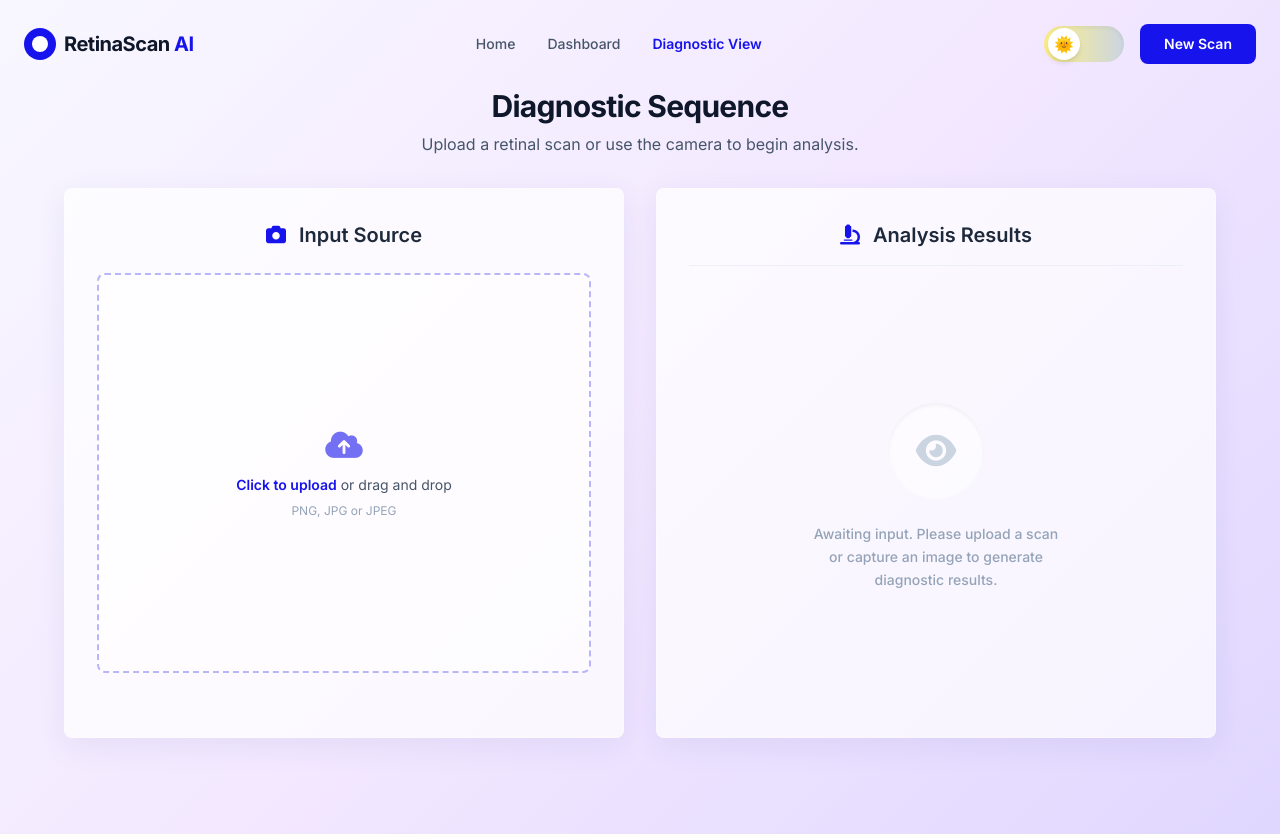
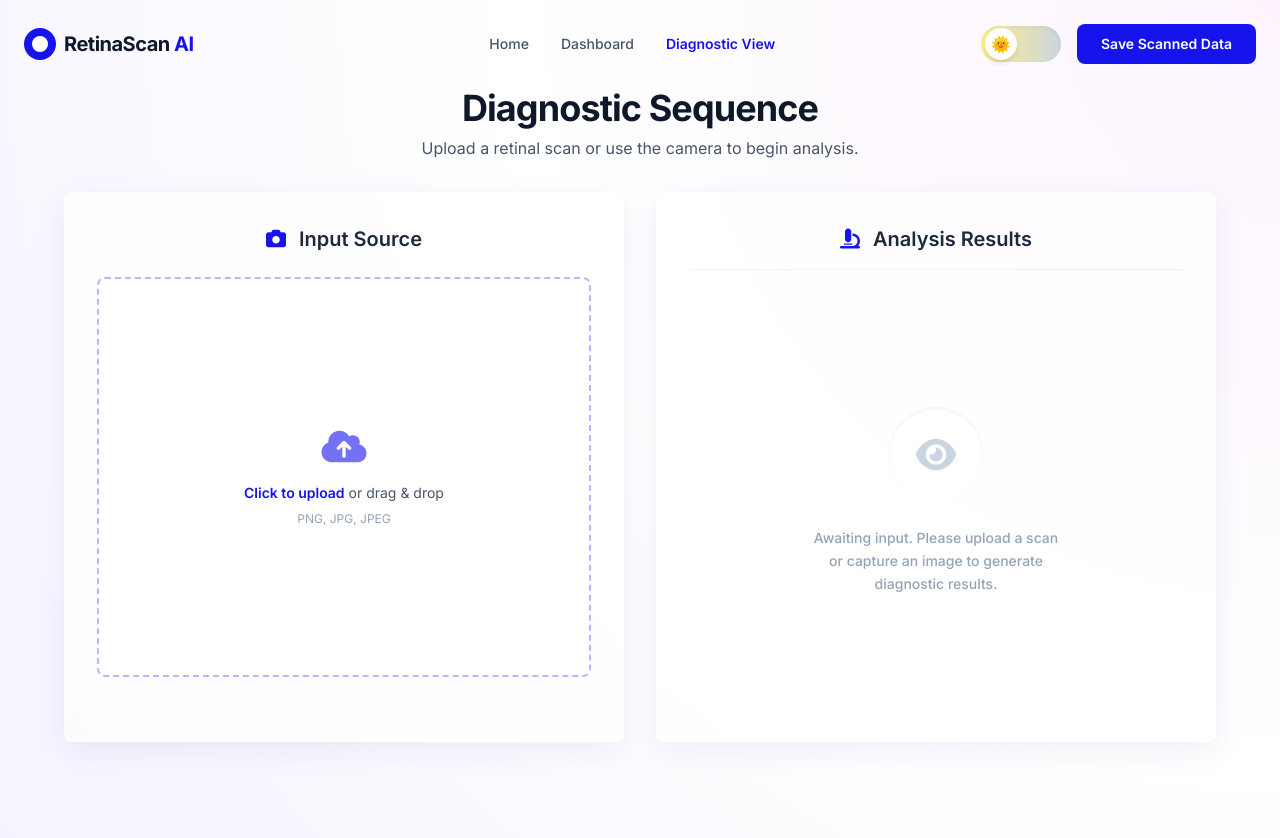
Before and after one commit to Nihar0001/dr_hybrid_project, a Flask app: page /scanner in a window 1280 px wide. Run offline with Flask 3, Linux system fonts and the light colour scheme; some libraries are stand-ins or nearby versions.

Commit message:
Dashboard ✔️ Scanner ✔️ Index✔️

```diff
--- a/dr_hybrid_project/app/templates/index.html
+++ b/dr_hybrid_project/app/templates/index.html
@@ -39,6 +39,10 @@
     }
   </script>
 <style data-purpose="custom-animations">
+
+        * {
+         transition: background-color 0.3s ease, color 0.3s ease;
+      }
         body{
         animation: formFade 1s ease forwards;
       }
--- a/dr_hybrid_project/app/templates/scanner.html
+++ b/dr_hybrid_project/app/templates/scanner.html
@@ -9,6 +9,7 @@
       rel="stylesheet"
     />
 <script src="https://cdn.tailwindcss.com?plugins=forms,container-queries"></script>
+
 <script>
   if (localStorage.getItem("theme") === "dark") {
     document.documentElement.classList.add("dark");
@@ -44,6 +45,10 @@
     />
     <style>
 
+      * {
+         transition: background-color 0.3s ease, color 0.3s ease;
+      }
+
       body{
         animation: formFade 1s ease forwards;
       }
@@ -51,10 +56,11 @@
         from { opacity: 0; transform: translateY(-20px); }
         to { opacity: 1; transform: translateY(0); }
       }
-      html.dark {
+      /* html.dark {
         background: #0a0a0b;
         color: #f1f1f1;
-      }
+      } */
+
 
       html.dark .gradient-bg {
         background: radial-gradient(circle at top right, #1a1a1d, #0a0a0b);
@@ -87,23 +93,49 @@
         -webkit-backdrop-filter: blur(10px);
         border: 1px solid rgba(255, 255, 255, 0.3);
         box-shadow: 0 8px 32px 0 rgba(31, 38, 135, 0.07);
+        animation: fadeInUp 0.6s ease both;
+      }
+      .glass-card:hover {
+        transform: translateY(-4px);
+        box-shadow: 0 20px 40px rgba(23, 19, 236, 0.15);
       }
       .gradient-bg {
-        background: linear-gradient(
-          135deg,
-          #f8f7ff 0%,
-          #f3e8ff 50%,
-          #e0d7ff 100%
-        );
+          background: radial-gradient(circle at top right, #fdf4ff, #ffffff, #f5f3ff);
           min-height: 100vh;
       }
       nav a.active {
         color: #1713ec;
         font-weight: 600;
       }
+      .glass-morphism {
+          background: rgba(255, 255, 255, 0.6);
+          backdrop-filter: blur(12px);
+          -webkit-backdrop-filter: blur(12px);
+          border: 1px solid rgba(255, 255, 255, 0.3);
+      }
+      .dark .glass-morphism {
+        background: rgba(20, 20, 22, 0.7);
+        border: 1px solid rgba(255,255,255,0.08);
+      }
+      @keyframes fadeInUp {
+          from {
+            opacity: 0;
+            transform: translateY(20px);
+        }
+        to {
+            opacity: 1;
+            transform: translateY(0);
+        }
+    }
+
+    img:hover {
+  transform: scale(1.02);
+  transition: transform 0.3s ease;
+}
+
     </style>
   </head>
-  <body class="font-sans text-slate-800 gradient-bg">
+  <body class="font-sans text-slate-900 dark:text-white gradient-bg">
     <!-- Navigation -->
     <nav
       class="w-full z-50 p-6 flex items-center justify-between max-w-7xl mx-auto"
@@ -112,16 +144,16 @@
         <div
           class="w-8 h-8 bg-brand rounded-full flex items-center justify-center"
         >
-          <div class="w-4 h-4 bg-white rounded-full"></div>
+          <div class="w-4 h-4 bg-white dark:bg-black rounded-full transition-colors"></div>
         </div>
-        <span class="text-xl font-bold tracking-tight text-slate-900"
+        <span class="text-xl font-bold tracking-tight text-slate-900 dark:text-white"
           >RetinaScan <span class="text-brand">AI</span></span
         >
       </div>
-      <div class="hidden md:flex space-x-8 text-sm font-medium text-slate-600">
+      <div class="hidden md:flex space-x-8 text-sm font-medium text-slate-600 dark:text-gray-300">
         <a
           href="{{ url_for('index') }}"
-          class="hover:text-brand transition-colors"
+          class="hover:text-brand transition-colors" style="padding-left: 90px;"
           >Home</a
         >
         <a
@@ -143,7 +175,7 @@
         >
           <div
             id="toggleCircle"
-            class="w-8 h-8 bg-white rounded-full shadow-md flex items-center justify-center transition-all duration-300"
+            class="w-8 h-8 bg-white dark:bg-[#111] rounded-full shadow-md flex items-center justify-center transition-all duration-300"
           >
             🌞
           </div>
@@ -153,17 +185,17 @@
           href="{{ url_for('scanner') }}"
           class="bg-brand text-white px-6 py-2.5 rounded-eight text-sm font-semibold hover:shadow-lg transition-all inline-block"
         >
-          New Scan
+          Save Scanned Data
         </a>
       </div>
     </nav>
 
     <main class="max-w-7xl mx-auto px-4 pb-24">
       <header class="mb-8 text-center">
-        <h1 class="text-3xl font-bold text-slate-900 tracking-tight">
+        <h1 class="text-3xl md:text-4xl font-bold text-slate-900 dark:text-white tracking-tight">
           Diagnostic Sequence
         </h1>
-        <p class="text-slate-600 mt-2">
+        <p class="text-slate-600 dark:text-gray-300 mt-2">
           Upload a retinal scan or use the camera to begin analysis.
         </p>
       </header>
@@ -174,7 +206,7 @@
       <div class="mb-6 max-w-3xl mx-auto">
         {% for category, message in messages %}
         <div
-          class="p-4 rounded-md mb-2 text-sm font-medium {% if category == 'error' %}bg-red-100 text-red-700 border border-red-200{% else %}bg-green-100 text-green-700 border border-green-200{% endif %}"
+          class="p-4 rounded-md mb-2 text-sm font-medium {% if category == 'error' %}bg-red-100 text-red-700 border border-red-200{% else %}bg-green-100 text-green-700 dark:bg-green-900/20 dark:text-green-400 border border-green-200{% endif %}"
         >
           {{ message }}
         </div>
@@ -185,7 +217,7 @@
       <div class="grid grid-cols-1 lg:grid-cols-2 gap-8 max-w-6xl mx-auto items-stretch">
         <!-- Input Section -->
         <div class="glass-card rounded-eight p-8 flex flex-col items-center ">
-          <h2 class="text-xl font-semibold mb-6 text-slate-800">
+          <h2 class="text-xl font-semibold mb-6 text-slate-800 dark:text-white">
             <i class="fas fa-camera text-brand mr-2"></i> Input Source
           </h2>
 
@@ -199,21 +231,19 @@
             <div class="flex items-center justify-center w-full h-full flex-1">
 <label
   for="image-upload"
-                class="flex flex-col items-center justify-center w-full h-full min-h-[400px] border-2 border-brand/30 hover:border-brand border-dashed rounded-eight cursor-pointer bg-white/50 hover:bg-white dark:bg-[#1a1a1d] dark:hover:bg-[#222] transition-colors group"
+  class="flex flex-col items-center justify-center w-full h-full min-h-[400px] border-2 border-brand/30 hover:border-brand border-dashed rounded-eight cursor-pointer bg-white/60 hover:bg-white dark:bg-[#1a1a1d] dark:hover:bg-[#222] transition-all duration-300 group backdrop-blur-md"
 >
-                <div
-                  class="flex flex-col items-center justify-center p-12 text-center"
-                >
-                  <i
-                    class="fas fa-cloud-upload-alt text-3xl text-brand/60 mb-3 group-hover:text-brand transition-colors"
-                  ></i>
-                  <p class="mb-2 text-sm text-slate-600">
-                    <span class="font-semibold text-brand"
-                      >Click to upload</span
-                    >
-                    or drag and drop
+  <div class="flex flex-col items-center justify-center p-12 text-center">
+    <i class="fas fa-cloud-upload-alt text-4xl text-brand/60 mb-4 group-hover:text-brand transition-all"></i>
+
+    <p class="mb-2 text-sm text-slate-600 dark:text-gray-300">
+      <span class="font-semibold text-brand">Click to upload</span>
+      or drag & drop
     </p>
-                  <p class="text-xs text-slate-400">PNG, JPG or JPEG</p>
+
+    <p class="text-xs text-slate-400 dark:text-gray-500">
+      PNG, JPG, JPEG
+    </p>
   </div>
    <input
                   type="file"
@@ -227,6 +257,7 @@
                     this.form.submit();
                   "
                 />
+
 </label>
             </div>
           </form>
@@ -237,7 +268,7 @@
           class="glass-card rounded-eight p-8 flex flex-col items-center justify-center min-h-[500px]"
         >
           <h2
-            class="text-xl font-semibold mb-6 text-slate-800 w-full text-center border-b border-slate-200/50 pb-4"
+            class="text-xl font-semibold mb-6 text-slate-800 dark:text-white w-full text-center border-b border-slate-200/50 pb-4"
           >
             <i class="fas fa-microscope text-brand mr-2"></i> Analysis Results
           </h2>
@@ -248,7 +279,7 @@
             <div class="grid grid-cols-2 gap-6">
               <div class="flex flex-col items-center">
                 <span
-                  class="text-xs font-bold text-slate-400 uppercase tracking-wider mb-3"
+                  class="text-xs font-bold text-slate-400 dark:text-gray-500 uppercase tracking-wider mb-3"
                   >Original Scan</span
                 >
                 <div
@@ -263,7 +294,7 @@
               </div>
               <div class="flex flex-col items-center">
                 <span
-                  class="text-xs font-bold text-slate-400 uppercase tracking-wider mb-3"
+                  class="text-xs font-bold text-slate-400 dark:text-gray-500 uppercase tracking-wider mb-3"
                   >Segmented</span
                 >
                 <div
@@ -285,7 +316,7 @@
 <div class="bg-white/80 dark:bg-[#1a1a1d] rounded-eight p-8 border border-white dark:border-white/10 shadow-sm text-center">
 
   <!-- Title -->
-  <h3 class="text-xs font-bold text-slate-400 uppercase tracking-widest mb-4">
+  <h3 class="text-xs font-bold text-slate-400 dark:text-gray-500 uppercase tracking-widest mb-4">
     Diagnostic Output
   </h3>
 
@@ -302,14 +333,13 @@
   <!-- Confidence Bar -->
 <div class="w-full h-3 bg-slate-200 dark:bg-[#222] rounded-full mt-4 overflow-hidden">
   <div
-    class="h-full rounded-full transition-all duration-700 dynamic-style"
-    data-width="{{ confidence|float }}%"
-    data-bg="linear-gradient(90deg, #22c55e, #eab308, #ef4444)">
+    class="h-full rounded-full transition-all duration-700"
+    style="width: {{ confidence|float }}%; background:linear-gradient(90deg, #22c55e, #eab308, #ef4444);">
   </div>
 </div>
 
   <!-- Status Badge -->
-  {% if pred == 0 %}
+  {% if 'No DR' in pred_name or 'Healthy' in pred_name %}
   <div class="inline-flex items-center gap-2 mt-5 bg-green-50 text-green-700 px-4 py-2 rounded-full text-sm font-semibold border border-green-100 dark:bg-green-900/20 dark:text-green-400 dark:border-green-800">
     <i class="fas fa-check-circle"></i> Healthy Retina
   </div>
@@ -322,10 +352,7 @@
   <!-- Description -->
   <div class="mt-4 text-left space-y-3">
 
-      {% if pred is none %}
-        {% set width = '0%' %}
-        {% set color = 'transparent' %}
-      {% elif pred == 0 %}
+    {% if 'No DR' in pred_name or 'Healthy' in pred_name %}
   {% set width = '20%' %}
   {% set color = '#22c55e' %}
 {% elif 'Mild' in pred_name %}
@@ -342,63 +369,63 @@
   <!-- Severity -->
   <div class="flex items-center justify-between text-sm">
     <span class="text-slate-500 dark:text-slate-400">Severity Level</span>
-        <span class="font-semibold
-          {% if severity == 'None' %} text-green-600 dark:text-green-400
-          {% elif severity == 'Mild' %} text-yellow-500
-          {% elif severity == 'Moderate' %} text-orange-500
-          {% else %} text-red-500 {% endif %}">
-          {{ severity if severity else "Awaiting scan" }}
-        </span>
+
+<div class="w-full h-2 bg-slate-200 dark:bg-[#222] rounded-full mt-2">
+  <div
+    class="h-full rounded-full"
+    style="width: {{ width }}; background: {{ color }};">
+  </div>
+</div>
 </div>
 
-      <div class="w-full h-2 bg-slate-200 dark:bg-[#222] rounded-full mt-2 overflow-hidden">
-        <div
-          class="h-full rounded-full transition-all duration-1000 dynamic-style"
-          data-width="{{ width }}"
-          data-bg="{{ color }}">
-        </div>
-      </div>
+    {% if 'No DR' in pred_name or 'Healthy' in pred_name %}
+      <span class="font-semibold text-green-600 dark:text-green-400">Low</span>
+    {% elif 'Mild' in pred_name %}
+      <span class="font-semibold text-yellow-500">Mild</span>
+    {% elif 'Moderate' in pred_name %}
+      <span class="font-semibold text-orange-500">Moderate</span>
+    {% else %}
+      <span class="font-semibold text-red-500">High</span>
+    {% endif %}
   </div>
 
   <!-- Risk Indicator -->
   <div class="flex items-center justify-between text-sm">
     <span class="text-slate-500 dark:text-slate-400">Risk Assessment</span>
-      <span class="font-medium
-        {% if risk == 'Low' %} text-green-600 dark:text-green-400
-        {% elif risk == 'Mild' %} text-yellow-500
-        {% elif risk == 'Moderate' %} text-orange-500
-        {% elif risk == 'High' or risk == 'Critical' %} text-red-500
-        {% else %} text-slate-400 {% endif %}">
-        {{ risk if risk else "No immediate risk" }}
-      </span>
+
+    {% if 'No DR' in pred_name %}
+      <span class="text-green-600 dark:text-green-400 font-medium">No immediate risk</span>
+    {% else %}
+      <span class="text-red-500 font-medium">Potential DR detected</span>
+    {% endif %}
   </div>
 
   <!-- Recommendation -->
   <div class="flex items-start justify-between text-sm">
     <span class="text-slate-500 dark:text-slate-400">Recommendation</span>
 
-    <span class="text-right font-medium
-      {% if severity == 'None' %} text-green-600 dark:text-green-400
-      {% elif severity == 'Mild' %} text-yellow-500
-      {% elif severity == 'Moderate' %} text-orange-500
-      {% else %} text-red-500 {% endif %}">
-      {% if severity == 'None' %}
+    {% if 'No DR' in pred_name or 'Healthy' in pred_name %}
+      <span class="text-right text-green-600 dark:text-green-400 font-medium">
         Routine check-up recommended
-      {% elif severity == 'Mild' %}
+      </span>
+    {% elif 'Mild' in pred_name %}
+      <span class="text-right text-yellow-500 font-medium">
         Monitor regularly and consult specialist
-      {% elif severity == 'Moderate' %}
+      </span>
+    {% elif 'Moderate' in pred_name %}
+      <span class="text-right text-orange-500 font-medium">
         Clinical evaluation advised soon
-      {% elif severity %}
+      </span>
+    {% else %}
+      <span class="text-right text-red-500 font-medium">
         Immediate medical attention required
-      {% else %}
-        Awaiting analysis...
+      </span>
     {% endif %}
-    </span>
   </div>
 
   <!-- Original Description -->
   <div class="pt-3 border-t border-slate-200 dark:border-white/10">
-    <p class="text-sm text-slate-600 dark:text-slate-400 leading-relaxed">
+    <p class="text-sm text-slate-600 dark:text-slate-400 dark:text-gray-500 leading-relaxed">
       {{ description }}
     </p>
   </div>
@@ -406,11 +433,25 @@
 </div>
 
 </div>
+              {% if 'No DR' in pred_name or 'Healthy' in pred_name %}
+              <div
+                class="inline-flex items-center gap-2 mt-4 bg-green-50 text-green-700 px-4 py-2 rounded-full text-sm font-semibold border border-green-100"
+              >
+                <i class="fas fa-check-circle"></i> No signs of DR detected
+              </div>
+              {% else %}
+              <div
+                class="inline-flex items-center gap-2 mt-4 bg-amber-50 text-amber-700 px-4 py-2 rounded-full text-sm font-semibold border border-amber-100"
+              >
+                <i class="fas fa-exclamation-triangle"></i> Review Advised
+              </div>
+              <!-- <p class="text-sm text-slate-600 mt-2">{{ description }}</p> -->
+              {% endif %}
             </div>
           </div>
           {% else %}
           <div
-            class="flex flex-col items-center justify-center text-slate-400 h-full"
+            class="flex flex-col items-center justify-center text-slate-400 dark:text-gray-500 h-full"
           >
             <div
               class="w-24 h-24 rounded-full bg-white/50 flex items-center justify-center mb-6 shadow-inner"
@@ -427,7 +468,6 @@
           {% endif %}
         </div>
       </div>
-    </main>
 
           <!-- Loading Overlay -->
     <div
@@ -444,57 +484,54 @@
 
         <!-- Text -->
         <p class="text-sm font-medium text-slate-700 dark:text-slate-300">
-          Analyzing retina... Detecting microaneurysms...
+          Analyzing retina… Running AI inference…
         </p>
       </div>
     </div>
+  </main>
 
     <script>
       const toggle = document.getElementById("themeToggle");
       const circle = document.getElementById("toggleCircle");
 
-      // APPLY SAVED THEME ON LOAD
-      if (localStorage.getItem("theme") === "dark") {
+      function applyTheme(theme) {
+        if (!toggle || !circle) return;
+        if (theme === "dark") {
           document.documentElement.classList.add("dark");
-        if (circle) {
-          circle.style.transform = "translateX(40px)";
-          circle.textContent = "🌙";
-        }
-        if (toggle) {
-          toggle.classList.remove("from-yellow-200", "to-slate-300");
-          toggle.classList.add("from-slate-700", "to-slate-900");
-        }
-      }
-
-      // TOGGLE FUNCTION
-      if (toggle) {
-        toggle.addEventListener("click", () => {
-          document.documentElement.classList.toggle("dark");
-
-          if (document.documentElement.classList.contains("dark")) {
-            localStorage.setItem("theme", "dark");
 
           circle.style.transform = "translateX(40px)";
           circle.textContent = "🌙";
+          circle.style.background = "#111";
+          circle.style.color = "#fff";
 
           toggle.classList.remove("from-yellow-200", "to-slate-300");
           toggle.classList.add("from-slate-700", "to-slate-900");
         } else {
-            localStorage.setItem("theme", "light");
+          document.documentElement.classList.remove("dark");
 
           circle.style.transform = "translateX(0px)";
           circle.textContent = "🌞";
+          circle.style.background = "#fff";
+          circle.style.color = "#000";
 
           toggle.classList.remove("from-slate-700", "to-slate-900");
           toggle.classList.add("from-yellow-200", "to-slate-300");
         }
+      }
+
+      const savedTheme = localStorage.getItem("theme") || "light";
+      applyTheme(savedTheme);
+
+      if (toggle) {
+        toggle.addEventListener("click", () => {
+        const isDark = document.documentElement.classList.contains("dark");
+        const newTheme = isDark ? "light" : "dark";
+
+        localStorage.setItem("theme", newTheme);
+        applyTheme(newTheme);
       });
     }
 
-      function showLoader() {
-        const loader = document.getElementById("loadingOverlay");
-        loader.classList.remove("hidden");
-      }
       function showLoader() {
         const loader = document.getElementById("loadingOverlay");
         loader.classList.remove("hidden");
@@ -503,17 +540,19 @@
         document.body.style.pointerEvents = "none";
       }
     </script>
+
     <script>
-      // Apply data-driven styles once page is ready
-      function applyDynamicStyles() {
-          document.querySelectorAll('.dynamic-style').forEach(el => {
-              if (el.dataset.width) el.style.width = el.dataset.width;
-              if (el.dataset.bg) el.style.background = el.dataset.bg;
+  document.querySelectorAll("a[href^='/']").forEach((link) => {
+    link.addEventListener("click", function (e) {
+      if (this.href && !this.href.includes("#")) {
+        e.preventDefault();
+        document.body.classList.add("opacity-0", "translate-y-5");
+        setTimeout(() => {
+          window.location = this.href;
+        }, 300);
+      }
     });
-      }
-      document.addEventListener("DOMContentLoaded", applyDynamicStyles);
-      // Also apply for dynamic updates if any
-      window.addEventListener('load', applyDynamicStyles);
+  });
 </script>
   </body>
 </html>
```
Also changed, not shown: dr_hybrid_project/app/templates/dashboard.html (+130 -39 lines). Lines whose indentation alone changed are shown as unchanged.
